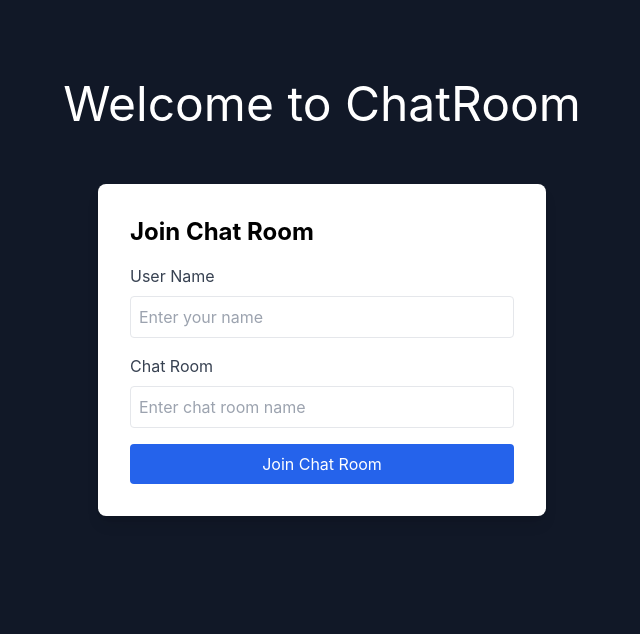
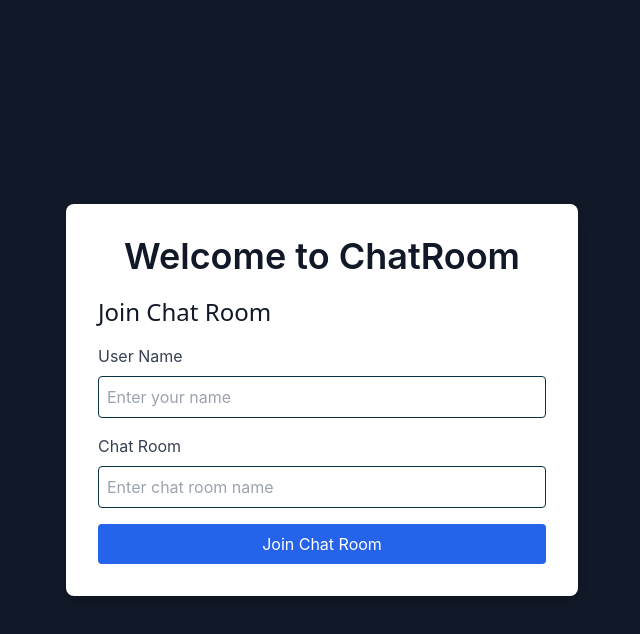
Before and after one commit to sunera321/MyChatAppSignalR_FrontEnd, a React (Create React App) app: page /chathome in a window 1280 px wide. Shown: the top 634 px of the page, without its empty margins (318-958 px from the left). Built offline with nearby package versions, Linux system fonts and the light colour scheme.

Commit message:
Update UI in ChatHome.js, WaitingRoom.js, and ChatBox.js

```diff
--- a/src/ChatAppLog/ChatHome.js
+++ b/src/ChatAppLog/ChatHome.js
@@ -60,7 +60,7 @@ const ChatHome = () => {
 
     return (
         <div className="flex flex-col h-screen bg-gray-900">
-            <main className="container flex-grow p-20 mx-auto">
+            <main className="container flex-grow mx-auto">
                 {loading ? (
                     <div className="flex items-center justify-center h-full">
                         <Circles
@@ -78,7 +78,7 @@ const ChatHome = () => {
                     !connection ? (
                         <WaitingRoom JoinChatRoom={joinChatRoom} />
                     ) : (
-                        <div className="flex flex-col h-full">
+                        <div className="flex flex-col h-[95%] mt-5 ">
                             <ChatRoom usermessages={usermessages} />
                             <ChatBox sendMessage={sendMessage} />
                         </div>
--- a/src/Components/WaitingRoom.js
+++ b/src/Components/WaitingRoom.js
@@ -10,27 +10,28 @@ const WaitingRoom = ({ JoinChatRoom }) => {
     };
 
     return (
-        <div>
-            <h1 className="text-5xl text-center text-white mb-14">Welcome to ChatRoom</h1>
-            <div>
-                <div className="max-w-md p-8 mx-auto bg-white rounded-lg shadow-lg">
-                    <h2 className="mb-4 text-2xl font-bold">Join Chat Room</h2>
+        <div className="flex items-center justify-center min-h-screen bg-gray-900">
+            <div className="w-full max-w-lg p-8 mx-4 bg-white rounded-lg shadow-lg md:mx-auto">
+                <h1 className="mb-4 text-2xl text-center text-gray-900 md:text-4xl md:mb-5 md:font-semibold">Welcome to ChatRoom</h1>
+                <h2 className="hidden mb-4 font-sans text-xl text-gray-900 md:text-2xl md:block">Join Chat Room</h2>
                 <div className="mb-4">
                     <label className="block mb-2 text-gray-700">User Name</label>
                     <input
                         type="text"
-                            className="w-full p-2 border rounded"
+                        className="w-full p-2 border rounded border-cyan-950"
                         value={UserName}
+                        required
                         onChange={(e) => setUserName(e.target.value)}
                         placeholder="Enter your name"
                     />
                 </div>
                 <div className="mb-4">
-                        <label className="block mb-2 text-gray-700">Chat Room</label>
+                    <label className="block mb-2 text-gray-700 ">Chat Room</label>
                     <input
                         type="text"
-                            className="w-full p-2 border rounded"
+                        className="w-full p-2 border rounded border-cyan-950"
                         value={ChatRoom}
+                        required
                         onChange={(e) => setChatRoom(e.target.value)}
                         placeholder="Enter chat room name"
                     />
@@ -43,7 +44,6 @@ const WaitingRoom = ({ JoinChatRoom }) => {
                 </button>
             </div>
         </div>
-        </div>
     );
 }
 
--- a/src/massageBox/ChatBox.js
+++ b/src/massageBox/ChatBox.js
@@ -20,14 +20,11 @@ const ChatBox = ({ sendMessage }) => {
     }
 
     return (
-        <div className="p-4 shadow-lg bg-gradient-to-r from-purple-500 to-indigo-600 rounded-t-3xl">
+        <div className="p-2 shadow-lg bg-gradient-to-r from-purple-500 to-indigo-600 rounded-t-3xl">
             <div className="flex items-end max-w-4xl mx-auto space-x-2">
-                <button className="p-3 text-purple-600 transition duration-300 bg-white rounded-full hover:bg-purple-100 focus:outline-none">
-                    {/* Add icon or content here if needed */}
-                </button>
                 <div className="relative flex-grow">
                     <textarea
-                        className="w-full p-4 pr-12 text-gray-800 placeholder-gray-500 bg-white resize-none rounded-2xl focus:outline-none"
+                        className="w-full p-2 text-gray-800 placeholder-gray-500 bg-white resize-none rounded-2xl focus:outline-none"
                         rows="1"
                         value={message}
                         onChange={(e) => setMessage(e.target.value)}
@@ -36,15 +33,12 @@ const ChatBox = ({ sendMessage }) => {
                         style={{ maxHeight: '120px', minHeight: '50px' }}
                     />
                     <button
-                        className="absolute p-2 text-white transition duration-300 bg-indigo-500 rounded-full right-2 bottom-2 hover:bg-indigo-600 focus:outline-none"
+                        className="absolute p-2 mt-2 text-white transition duration-300 bg-indigo-500 rounded-full right-2 hover:bg-indigo-600 focus:outline-none"
                         onClick={handleSend}
                     >
                         <FiSend className="w-5 h-5" />
                     </button>
                 </div>
-                <button className="p-3 text-purple-600 transition duration-300 bg-white rounded-full hover:bg-purple-100 focus:outline-none">
-                    {/* Add icon or content here if needed */}
-                </button>
             </div>
         </div>
     );
```
Lines whose indentation alone changed are shown as unchanged.
